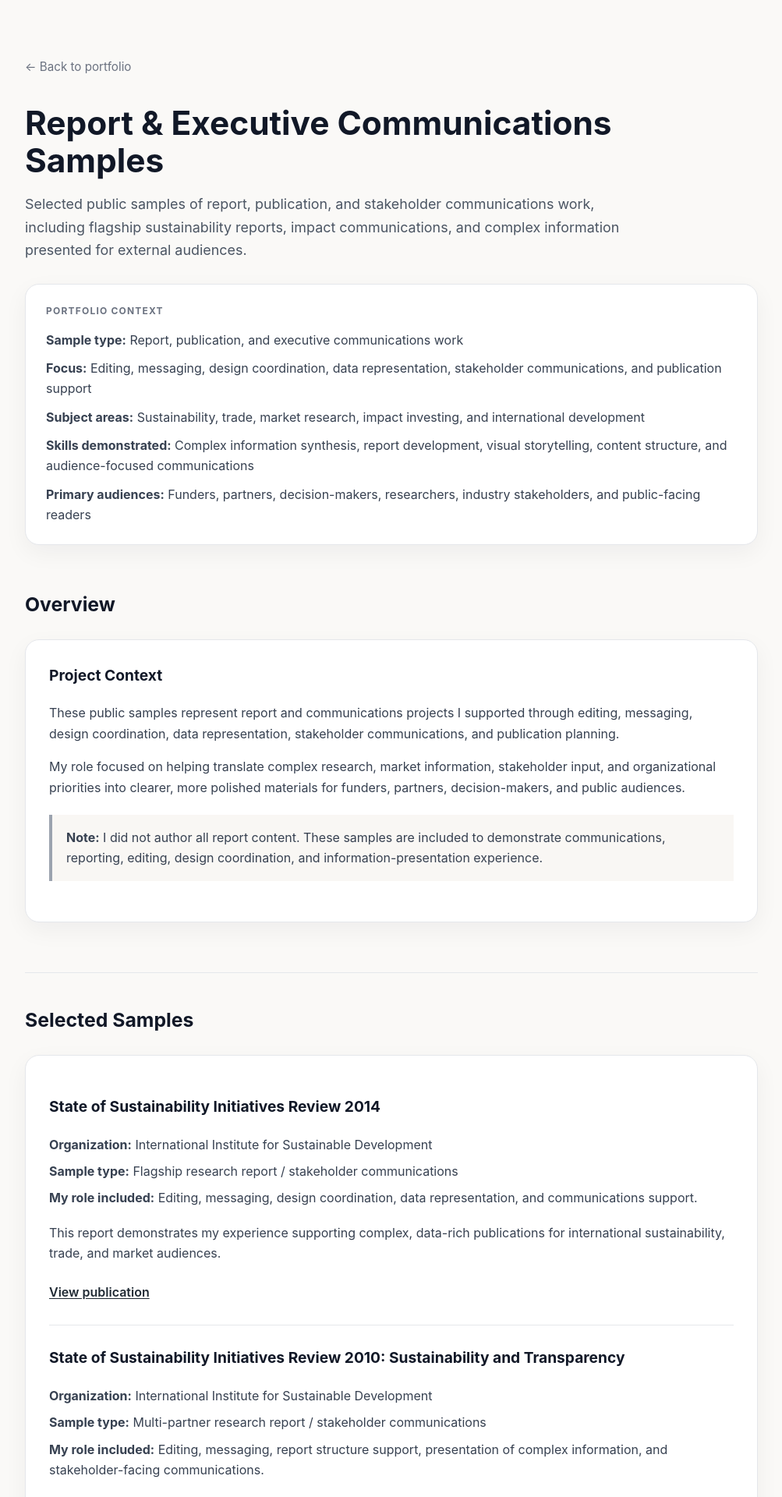
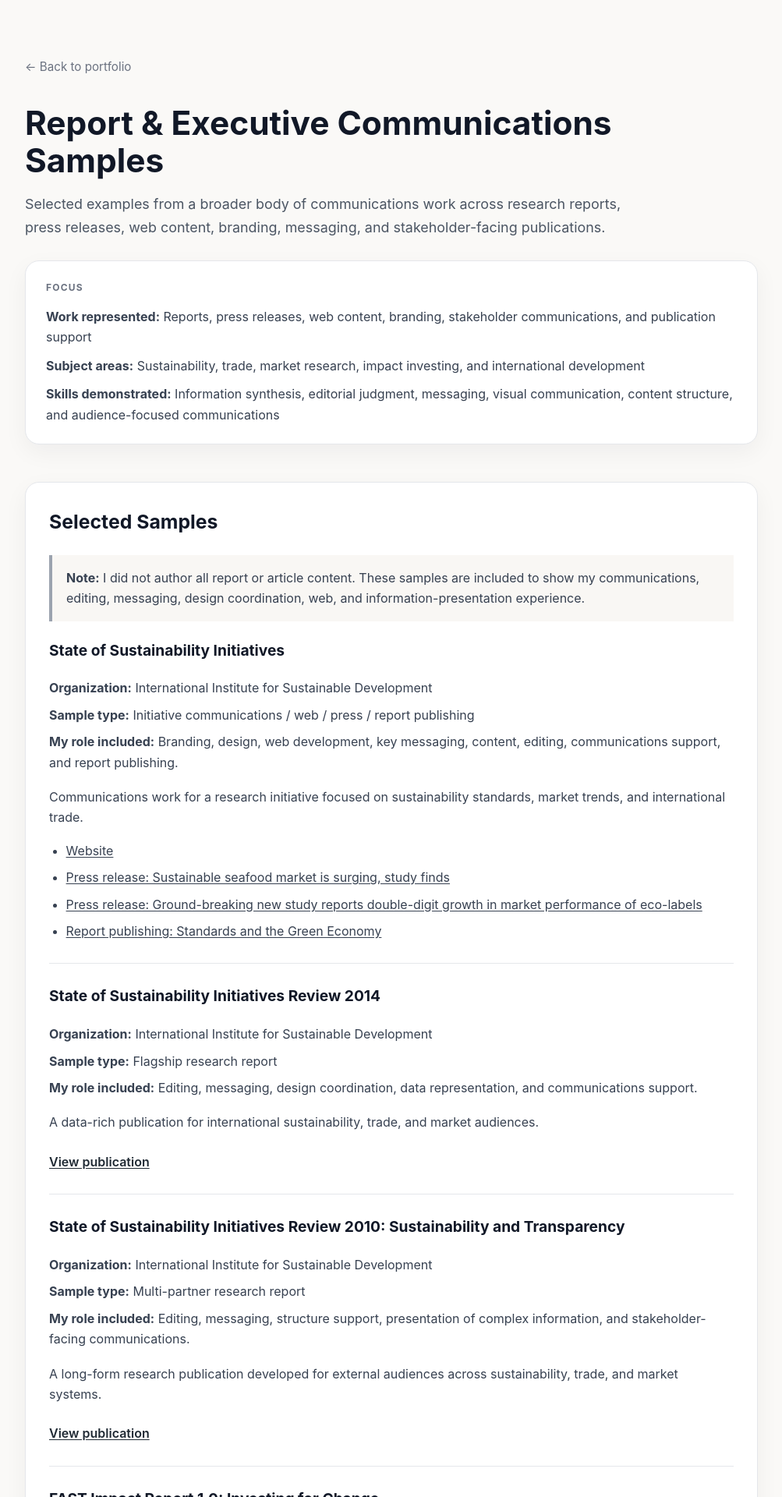
Before and after one commit to kimberleykenney/kimberleykenney.github.io, a Jekyll site: the page built from report-samples.md, in a window 1280 px wide. Shown: the top 1920 px of the page at 78% size, without its empty margins (138-1141 px from the left). Built offline with Jekyll 4.4.1, drawn with Linux system fonts in a browser that asks for light colours; some of the changed text lies outside the part shown.

Commit message:
Update report-samples.md

```diff
--- a/report-samples.md
+++ b/report-samples.md
@@ -112,6 +112,10 @@ permalink: /report-samples/
     margin-top: 24px;
   }
 
+  .content-card h2:first-child {
+    margin-top: 0;
+  }
+
   .content-card h3:first-child {
     margin-top: 0;
   }
@@ -146,6 +150,10 @@ permalink: /report-samples/
     font-weight: 600;
   }
 
+  .link-list {
+    margin-top: 12px;
+  }
+
   .note-box {
     background: #f9f7f4;
     border-left: 4px solid #9ca3af;
@@ -165,12 +173,6 @@ permalink: /report-samples/
     color: #6b7280;
     font-style: italic;
     max-width: 760px;
-  }
-
-  h2.section-break {
-    border-top: 1px solid #e5e7eb;
-    padding-top: 40px;
-    margin-top: 64px;
   }
 
   @media (max-width: 640px) {
@@ -195,55 +197,58 @@ permalink: /report-samples/
 <h1>Report & Executive Communications Samples</h1>
 
 <p class="lede">
-  Selected public samples of report, publication, and stakeholder communications work, including flagship sustainability reports, impact communications, and complex information presented for external audiences.
+  Selected examples from a broader body of communications work across research reports, press releases, web content, branding, messaging, and stakeholder-facing publications.
 </p>
 
 <section class="summary-card">
-  <div class="card-title">Portfolio Context</div>
-  <p><strong>Sample type:</strong> Report, publication, and executive communications work</p>
-  <p><strong>Focus:</strong> Editing, messaging, design coordination, data representation, stakeholder communications, and publication support</p>
+  <div class="card-title">Focus</div>
+  <p><strong>Work represented:</strong> Reports, press releases, web content, branding, stakeholder communications, and publication support</p>
   <p><strong>Subject areas:</strong> Sustainability, trade, market research, impact investing, and international development</p>
-  <p><strong>Skills demonstrated:</strong> Complex information synthesis, report development, visual storytelling, content structure, and audience-focused communications</p>
-  <p><strong>Primary audiences:</strong> Funders, partners, decision-makers, researchers, industry stakeholders, and public-facing readers</p>
+  <p><strong>Skills demonstrated:</strong> Information synthesis, editorial judgment, messaging, visual communication, content structure, and audience-focused communications</p>
 </section>
-
-<h2>Overview</h2>
 
 <section class="content-card">
 
-<h3>Project Context</h3>
-
-<p>
-  These public samples represent report and communications projects I supported through editing, messaging, design coordination, data representation, stakeholder communications, and publication planning.
-</p>
-
-<p>
-  My role focused on helping translate complex research, market information, stakeholder input, and organizational priorities into clearer, more polished materials for funders, partners, decision-makers, and public audiences.
-</p>
+<h2>Selected Samples</h2>
 
 <div class="note-box">
-  <p><strong>Note:</strong> I did not author all report content. These samples are included to demonstrate communications, reporting, editing, design coordination, and information-presentation experience.</p>
+  <p><strong>Note:</strong> I did not author all report or article content. These samples are included to show my communications, editing, messaging, design coordination, web, and information-presentation experience.</p>
 </div>
 
-</section>
+<div class="sample-list">
 
-<h2 class="section-break">Selected Samples</h2>
+  <div class="sample-item">
+    <h3>State of Sustainability Initiatives</h3>
 
-<section class="content-card">
+    <div class="sample-meta">
+      <p><strong>Organization:</strong> International Institute for Sustainable Development</p>
+      <p><strong>Sample type:</strong> Initiative communications / web / press / report publishing</p>
+      <p><strong>My role included:</strong> Branding, design, web development, key messaging, content, editing, communications support, and report publishing.</p>
+    </div>
 
-<div class="sample-list">
+    <p>
+      Communications work for a research initiative focused on sustainability standards, market trends, and international trade.
+    </p>
+
+    <ul class="link-list">
+      <li><a href="https://www.iisd.org/ssi/" target="_blank">Website</a></li>
+      <li><a href="https://www.iisd.org/ssi/news/sustainable-seafood-market-is-surging-study-finds/" target="_blank">Press release: Sustainable seafood market is surging, study finds</a></li>
+      <li><a href="https://www.iisd.org/articles/press-release/ground-breaking-new-study-reports-double-digit-growth-market-performance-eco" target="_blank">Press release: Ground-breaking new study reports double-digit growth in market performance of eco-labels</a></li>
+      <li><a href="https://www.iisd.org/ssi/publications/standards-and-the-green-economy/" target="_blank">Report publishing: Standards and the Green Economy</a></li>
+    </ul>
+  </div>
 
   <div class="sample-item">
     <h3>State of Sustainability Initiatives Review 2014</h3>
 
     <div class="sample-meta">
       <p><strong>Organization:</strong> International Institute for Sustainable Development</p>
-      <p><strong>Sample type:</strong> Flagship research report / stakeholder communications</p>
+      <p><strong>Sample type:</strong> Flagship research report</p>
       <p><strong>My role included:</strong> Editing, messaging, design coordination, data representation, and communications support.</p>
     </div>
 
     <p>
-      This report demonstrates my experience supporting complex, data-rich publications for international sustainability, trade, and market audiences.
+      A data-rich publication for international sustainability, trade, and market audiences.
     </p>
 
     <a class="sample-link" href="https://www.iisd.org/system/files/pdf/2014/ssi_2014.pdf" target="_blank">View publication</a>
@@ -254,12 +259,12 @@ permalink: /report-samples/
 
     <div class="sample-meta">
       <p><strong>Organization:</strong> International Institute for Sustainable Development</p>
-      <p><strong>Sample type:</strong> Multi-partner research report / stakeholder communications</p>
-      <p><strong>My role included:</strong> Editing, messaging, report structure support, presentation of complex information, and stakeholder-facing communications.</p>
+      <p><strong>Sample type:</strong> Multi-partner research report</p>
+      <p><strong>My role included:</strong> Editing, messaging, structure support, presentation of complex information, and stakeholder-facing communications.</p>
     </div>
 
     <p>
-      This sample reflects my experience helping shape long-form, research-based content into a polished publication for external audiences.
+      A long-form research publication developed for external audiences across sustainability, trade, and market systems.
     </p>
 
     <a class="sample-link" href="https://www.iisd.org/system/files/publications/ssi_sustainability_review_2010.pdf" target="_blank">View publication</a>
@@ -275,36 +280,38 @@ permalink: /report-samples/
     </div>
 
     <p>
-      This sample demonstrates my experience communicating finance, trade, investment, and sustainability information for stakeholder audiences.
+      A stakeholder-facing impact report focused on agricultural investment, social lenders, and sustainable trade.
     </p>
 
     <a class="sample-link" href="https://www.researchgate.net/publication/378140404_FAST_2013_Impact_report_10_Investing_for_Change_An_Analysis_of_the_Impacts_of_Agricultural_Investments_from_Select_FAST_Social_Lenders" target="_blank">View publication</a>
+  </div>
+
+  <div class="sample-item">
+    <h3>Finance Alliance for Sustainable Trade</h3>
+
+    <div class="sample-meta">
+      <p><strong>Organization:</strong> Finance Alliance for Sustainable Trade</p>
+      <p><strong>Sample type:</strong> Initiative communications / web / branding / stakeholder content</p>
+      <p><strong>My role included:</strong> Branding, design, web development, key messaging, content, and stakeholder communications.</p>
+    </div>
+
+    <p>
+      Communications work for an international sustainable finance initiative supporting trade, investment, and agricultural producer organizations.
+    </p>
+
+    <a class="sample-link" href="https://web.archive.org/web/20170713174239/http://www.fastinternational.org" target="_blank">View archived website</a>
+
+    <div class="note-box">
+      <p><strong>Note:</strong> This organization is no longer active, so this link opens an archived version of the website.</p>
+    </div>
   </div>
 
 </div>
 
 </section>
 
-<h2 class="section-break">Additional Communications Work</h2>
-
-<section class="content-card">
-
-<p>
-  Additional work includes annual reports, press releases, news articles, stakeholder communications, web content, and publication support for international sustainability, trade, finance, and development audiences.
-</p>
-
-<p>
-  These materials supported organizational visibility, stakeholder engagement, project communications, and public-facing reporting across multi-partner initiatives.
-</p>
-
-<p>
-  Additional samples available upon request.
-</p>
-
-</section>
-
 <p class="footer-note">
-  These are public samples of professional communications projects I supported. Report ownership, authorship, and publication rights remain with the respective organizations and named authors. Links direct to publicly available publication sources.
+  These selected samples represent a portion of my communications work. Report ownership, authorship, and publication rights remain with the respective organizations and named authors. Links direct to publicly available or archived sources.
 </p>
 
 </main>
```
